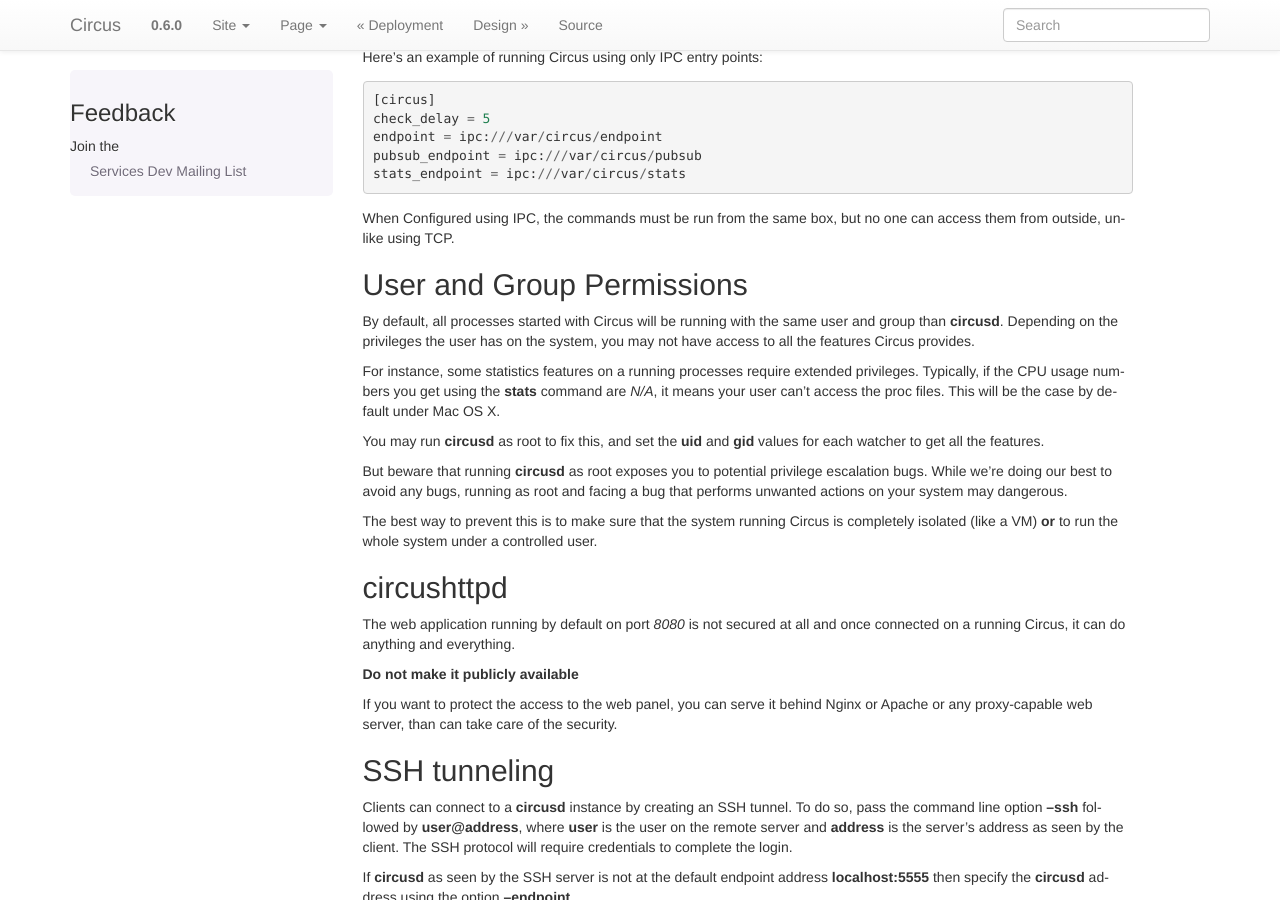
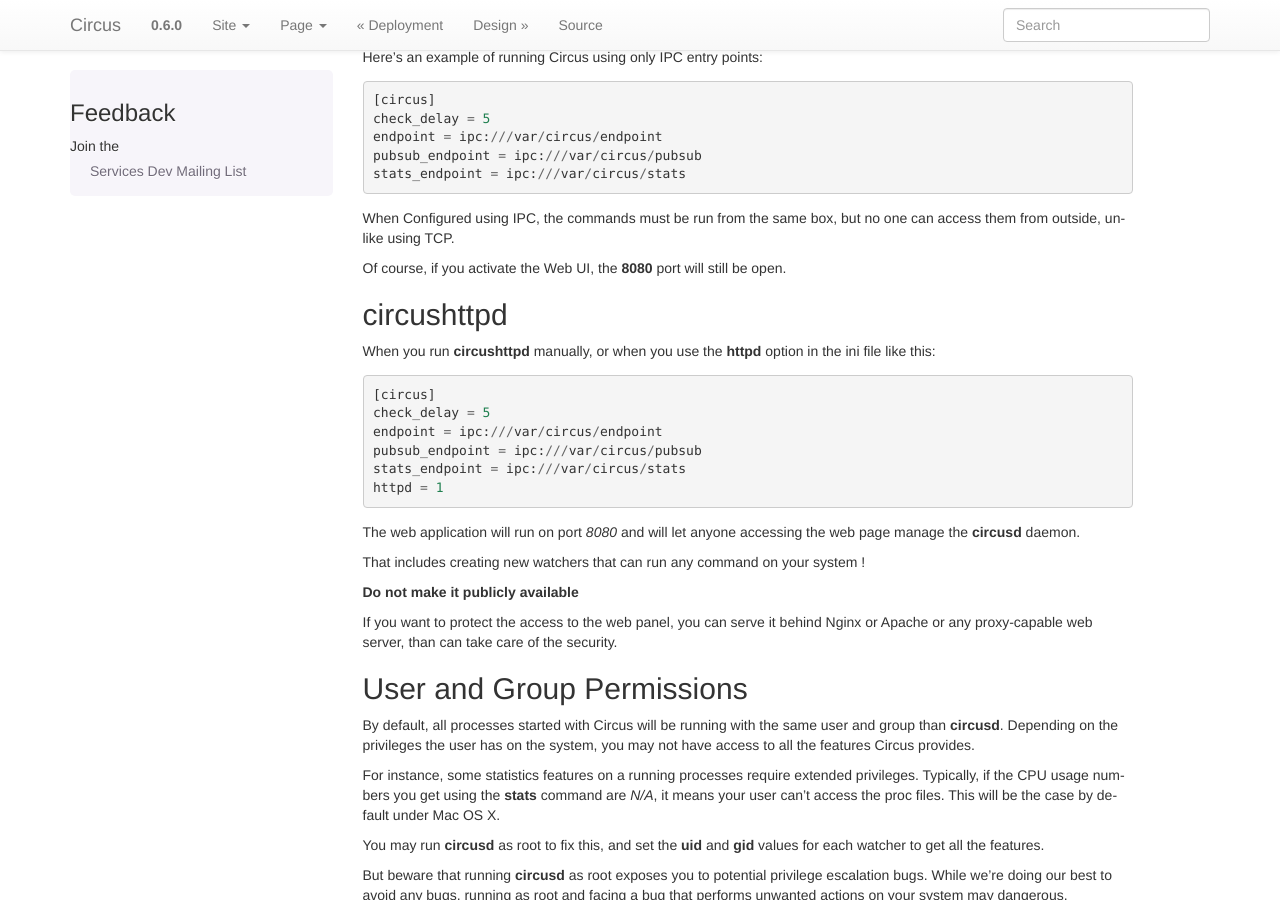
Before and after one commit to circus-tent/circus, a Sphinx documentation site: the page built from docs/source/security.rst, in a window 1280 px wide and 900 px high, scrolled down 396 px. Built offline with Sphinx 7.4.7, drawn with Linux system fonts in a browser that asks for light colours; pages that are not in the unit, such as notebooks, are missing from menus.

Commit message:
more one security

```diff
--- a/docs/source/security.rst
+++ b/docs/source/security.rst
@@ -39,6 +39,36 @@
 When Configured using IPC, the commands must be run from the same
 box, but no one can access them from outside, unlike using TCP.
 
+Of course, if you activate the Web UI, the **8080** port will still
+be open.
+
+circushttpd
+-----------
+
+When you run **circushttpd** manually, or when you use the **httpd**
+option in the ini file like this::
+
+    [circus]
+    check_delay = 5
+    endpoint = ipc:///var/circus/endpoint
+    pubsub_endpoint = ipc:///var/circus/pubsub
+    stats_endpoint = ipc:///var/circus/stats
+    httpd = 1
+
+
+The web application will run on port *8080* and will let anyone
+accessing the web page manage the **circusd** daemon.
+
+That includes creating new watchers that can run any command
+on your system !
+
+**Do not make it publicly available**
+
+If you want to protect the access to the web panel, you can serve it
+behind Nginx or Apache or any proxy-capable web server, than can
+take care of the security.
+
+
 User and Group Permissions
 --------------------------
 
@@ -63,20 +93,6 @@
 The best way to prevent this is to make sure that the system running
 Circus is completely isolated (like a VM) **or** to run the whole system
 under a controlled user.
-
-
-circushttpd
------------
-
-The web application running by default on port *8080* is not secured
-at all and once connected on a running Circus, it can do anything and
-everything.
-
-**Do not make it publicly available**
-
-If you want to protect the access to the web panel, you can serve it
-behind Nginx or Apache or any proxy-capable web server, than can
-take care of the security.
 
 
 SSH tunneling
```
